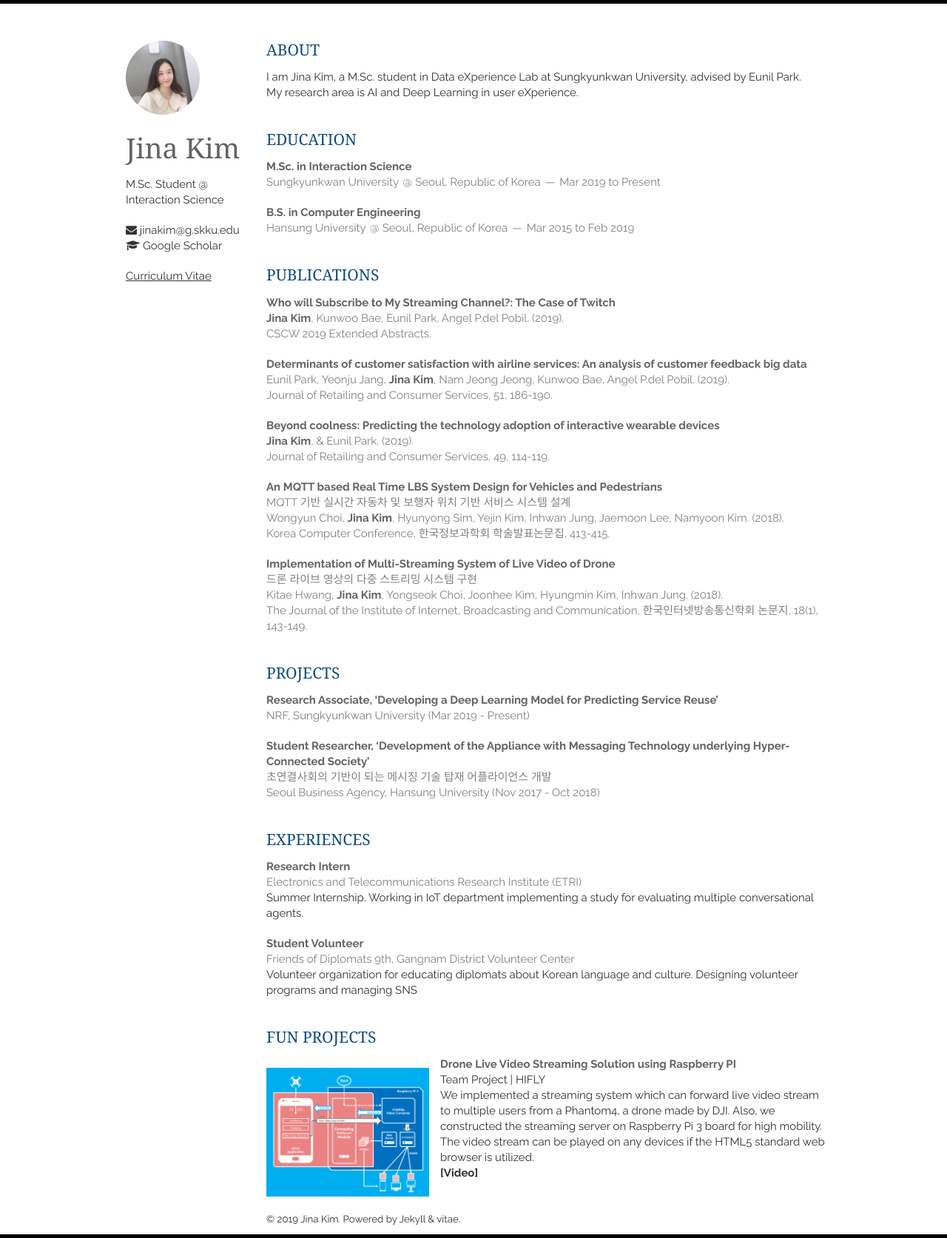
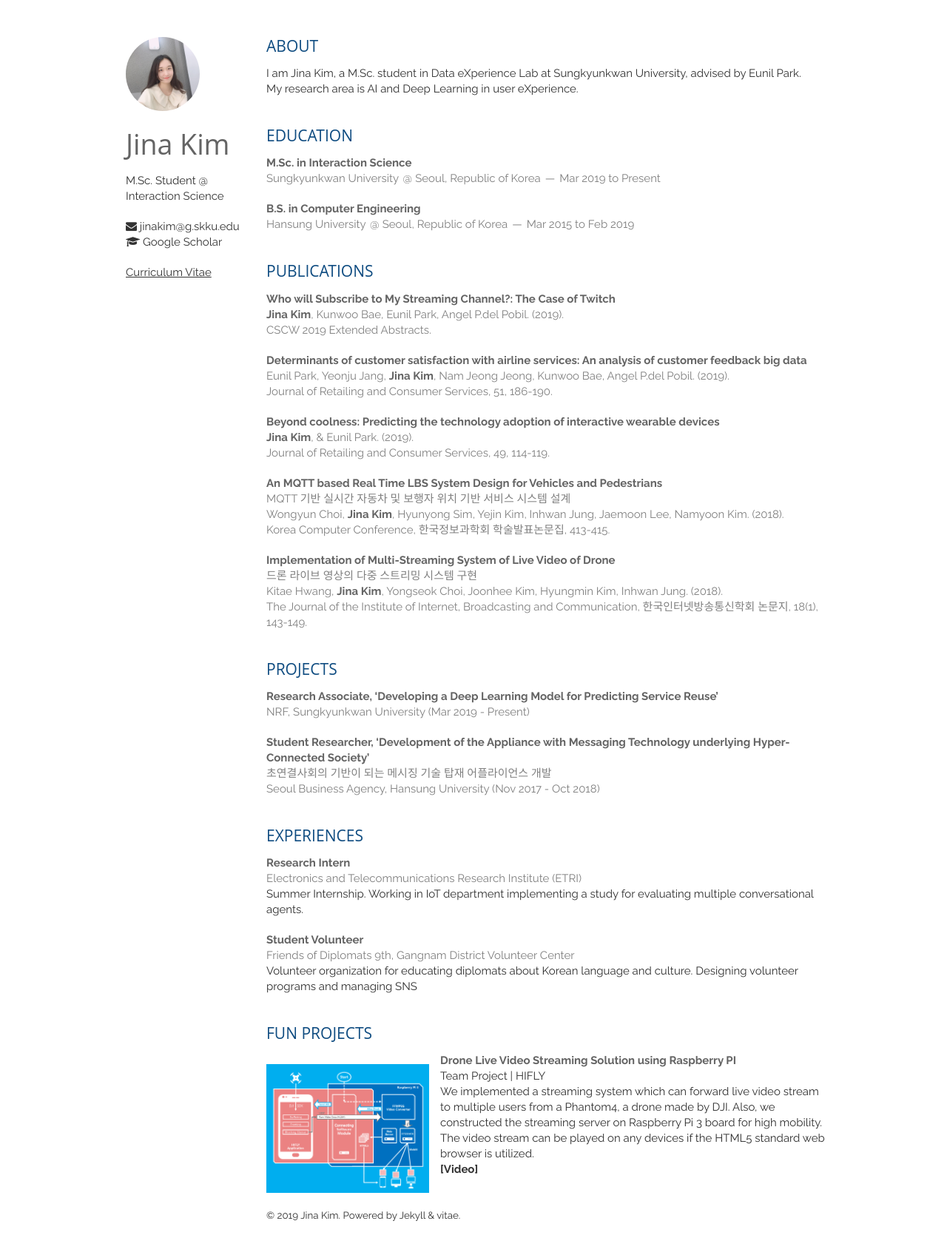
Before and after one commit to Jina-Kim/Jina-Kim.github.io, a Jekyll site: the page built from index.html, in a window 1280 px wide. Shown: the whole page at 74% size. Built offline with Jekyll 4.4.1, drawn with Linux system fonts in a browser that asks for light colours; nearby versions of some CDN libraries; the list of posts is cut into pages by our own code.

Commit message:
update css

```diff
--- a/static/css/base.css
+++ b/static/css/base.css
@@ -63,7 +63,8 @@
 ================================================== */
 	h1, h2, h3, h4, h5, h6 {
 		color: #181818;
-		font-family: "Georgia", "Times New Roman", serif;
+		font-family: "Source Sans Pro", "Open Sans", serif;
+		/* font-family: "Georgia", "Times New Roman", serif; */
 		font-weight: normal; }
 	h1 a, h2 a, h3 a, h4 a, h5 a, h6 a { font-weight: inherit; }
 	h1 { font-size: 46px; line-height: 50px; margin-bottom: 14px;}
--- a/static/css/layout.css
+++ b/static/css/layout.css
@@ -5,8 +5,8 @@ body {
     font-size: 15px;
     line-height: 21px;
     color: rgb(48, 48, 48);
-    border-top: 5px solid #000000;
-    border-bottom: 5px solid #000000;
+    /* border-top: 5px solid #ffffff;
+    border-bottom: 5px solid #ffffff; */
 }
 
 .container {
```
